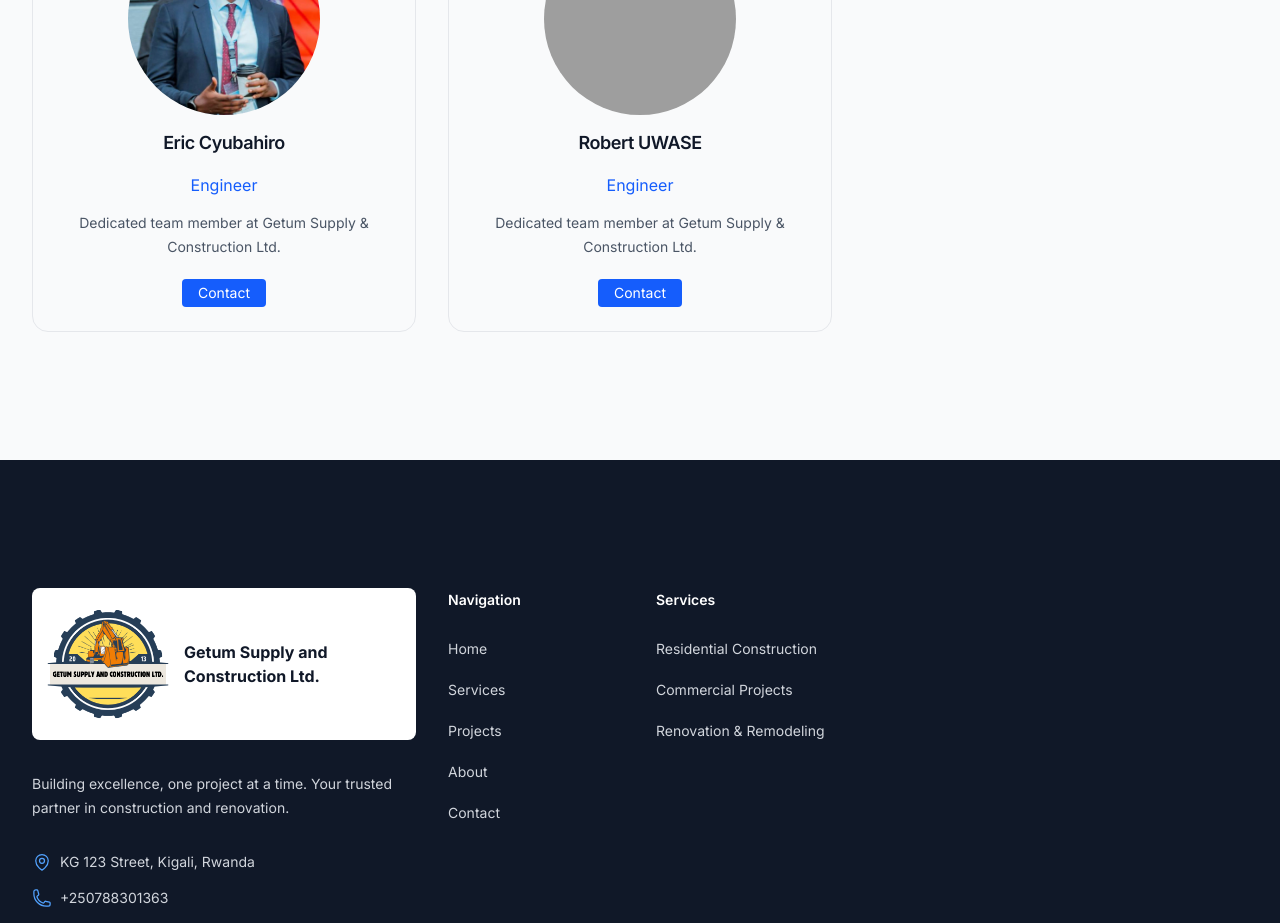
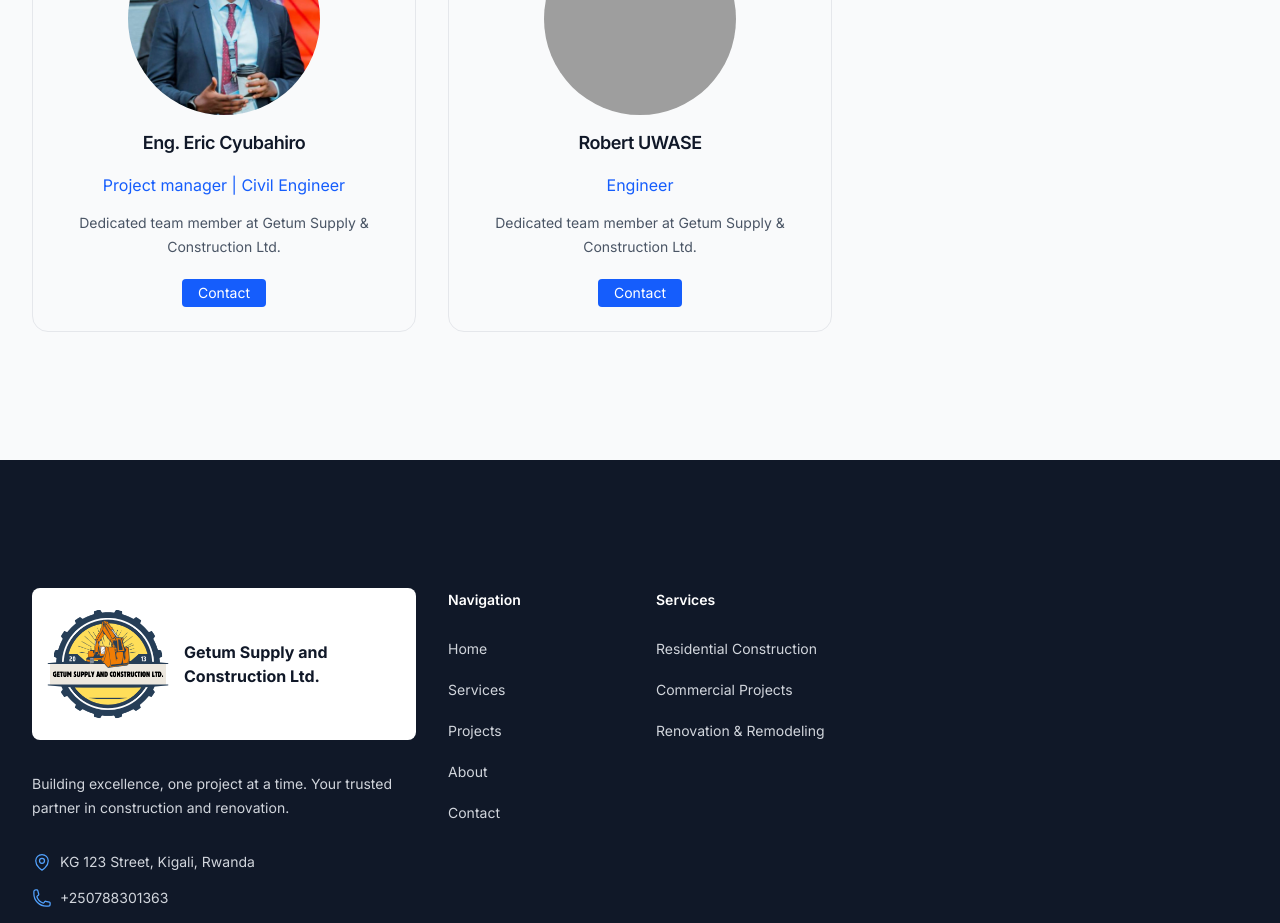
Before and after one commit to mig-Rwa/getum-supply-and-construction, a Next.js app: page /about in a window 1280 px wide. Shown: the part 3620-4543 px from the top of the page. Built offline with nearby package versions, Linux system fonts and the light colour scheme; grey boxes are pictures that could not be loaded.

Commit message:
Update Eric's name to 'Eng. Eric Cyubahiro' and role to 'Project manager | Civil Engineer' on About page

```diff
--- a/src/app/about/page.tsx
+++ b/src/app/about/page.tsx
@@ -74,8 +74,8 @@ const team = [
     phone: '+90 533 867 2160',
   },
   {
-    name: 'Eric Cyubahiro',
-    role: 'Engineer',
+    name: 'Eng. Eric Cyubahiro',
+    role: 'Project manager | Civil Engineer',
     image: '/images/eric-cyubahiro.jpg',
     bio: 'Dedicated team member at Getum Supply & Construction Ltd.',
     email: 'Mr.cyubahiroeric@gmail.com',
```
